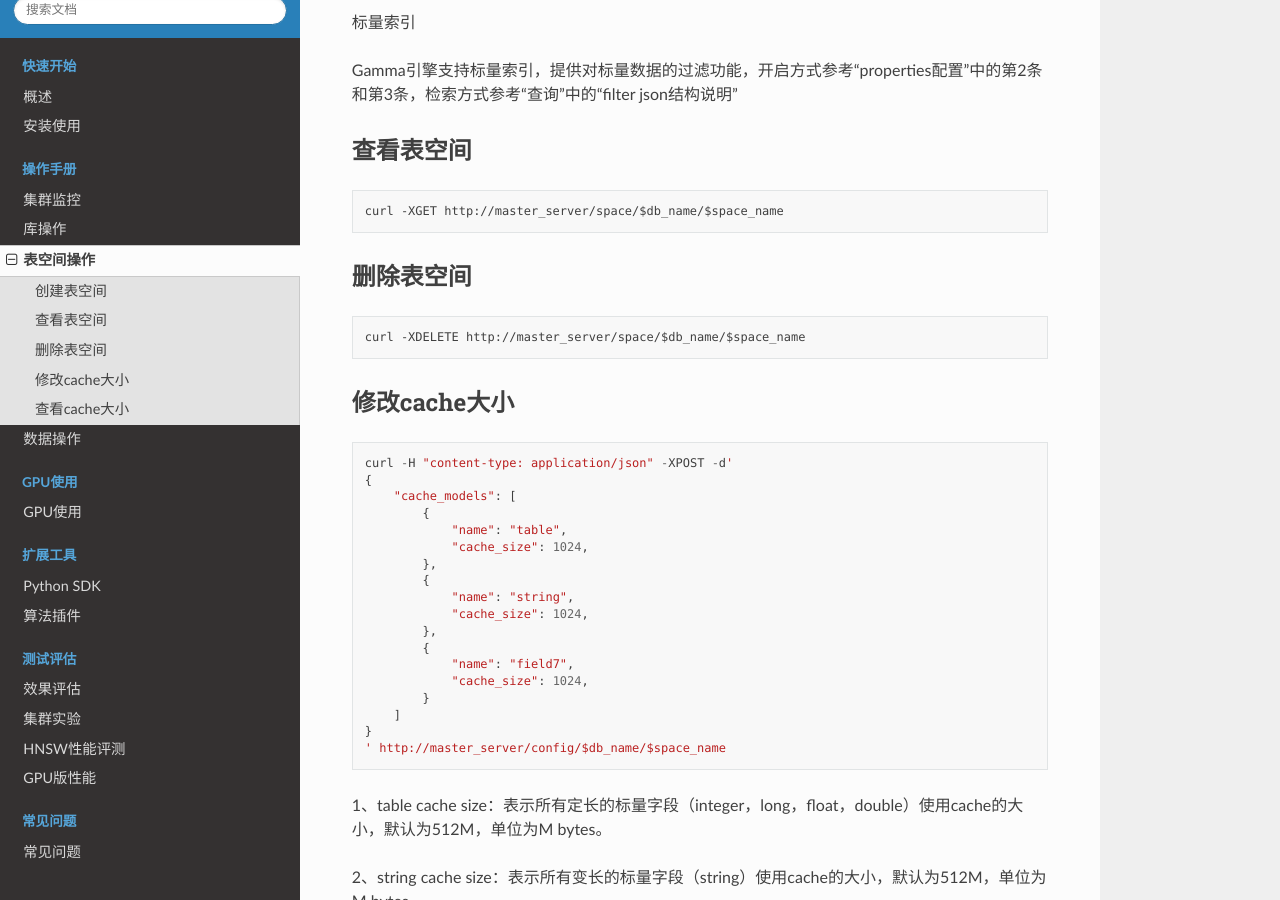
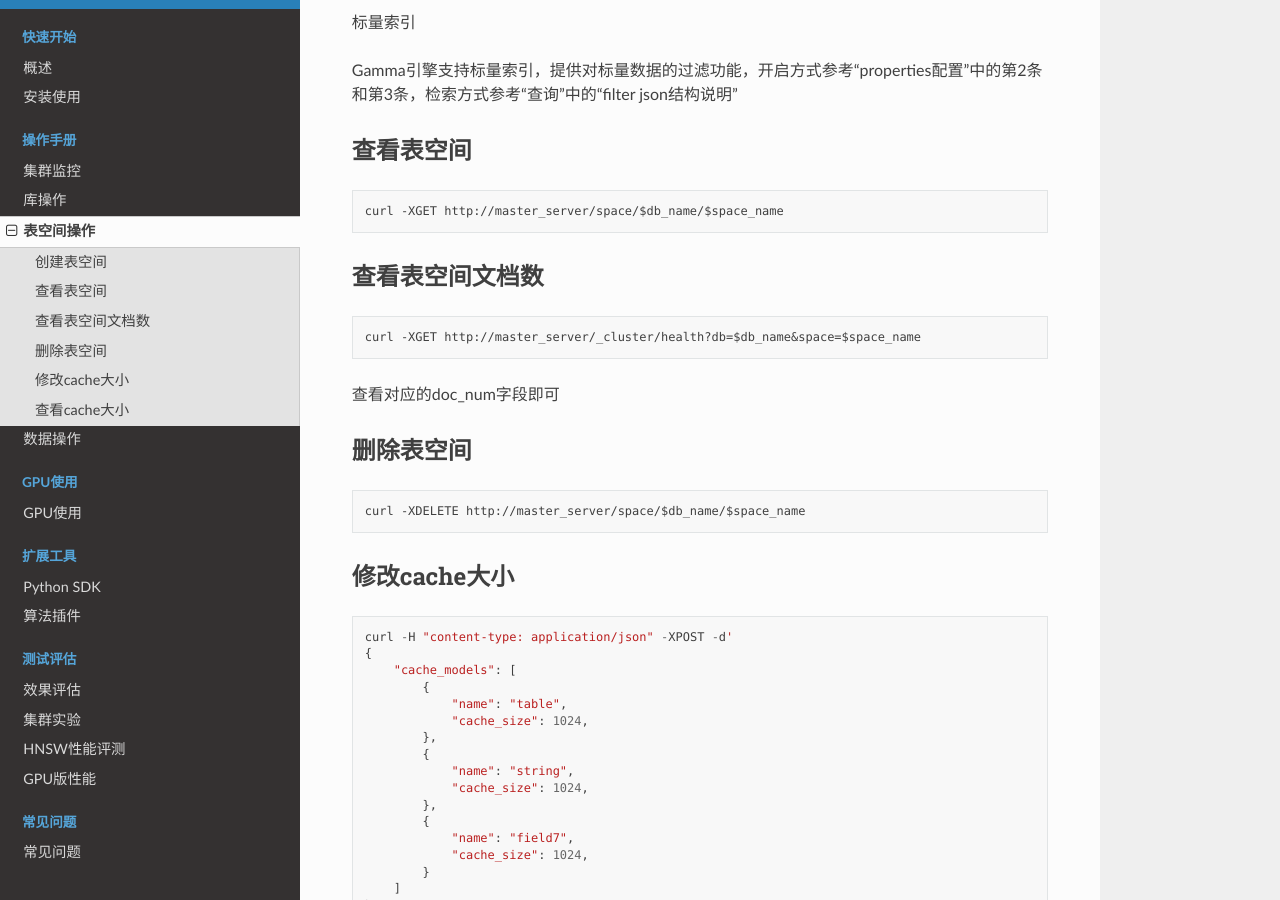
Before and after one commit to vearch/zh_docs, a Sphinx documentation site: the page built from docs/source/use_op/op_space.rst, in a window 1280 px wide and 900 px high, scrolled down 6031 px. Built offline with Sphinx 7.4.7 and the Read the Docs theme 2.0.0, drawn with Linux system fonts in a browser that asks for light colours; pages that are not in the unit, such as notebooks, are missing from menus.

Commit message:
Update op_space.rst for space doc_num

```diff
--- a/docs/source/use_op/op_space.rst
+++ b/docs/source/use_op/op_space.rst
@@ -316,6 +316,13 @@
 
   curl -XGET http://master_server/space/$db_name/$space_name
 
+查看表空间文档数
+--------
+::
+
+  curl -XGET http://master_server/_cluster/health?db=$db_name&space=$space_name
+
+查看对应的doc_num字段即可
 
 删除表空间
 --------
```
